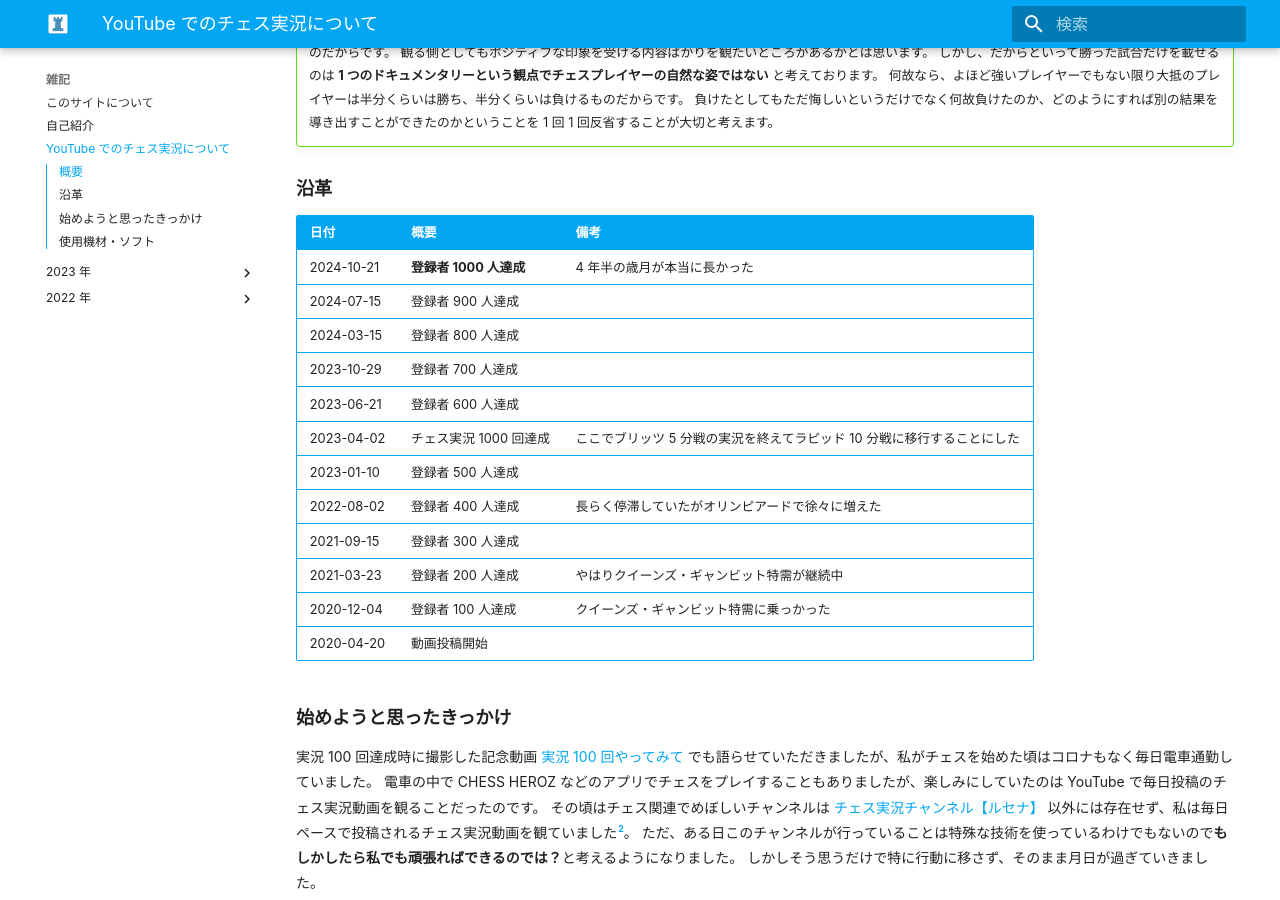
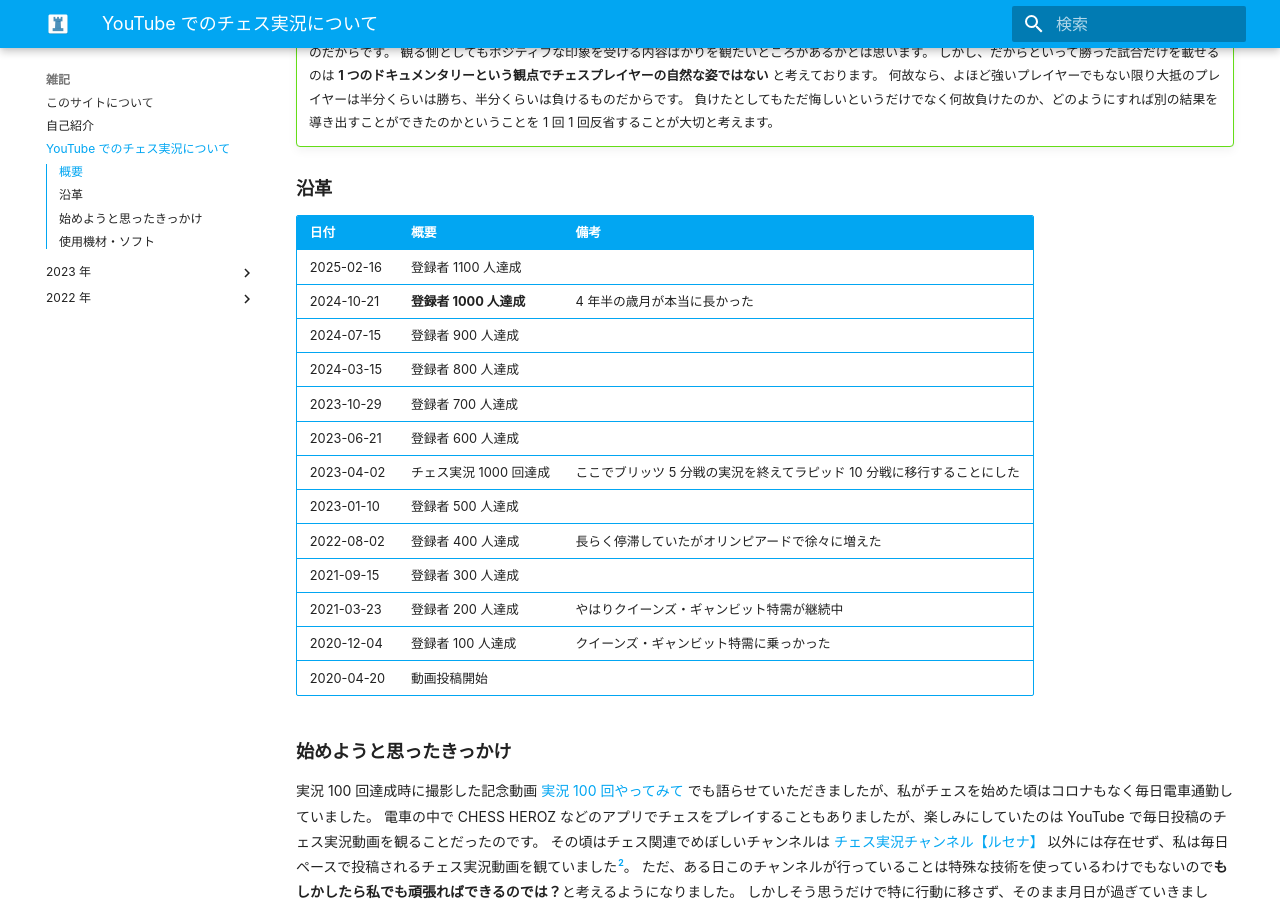
Before and after one commit to kojion/chess, an MkDocs documentation site: the page built from docs/note/youtube.md, in a window 1280 px wide and 900 px high, scrolled down 573 px. Built offline with MkDocs 1.6.1 and Material for MkDocs 9.7.7, drawn with Linux system fonts in a browser that asks for light colours; some web fonts are replaced; comment, search, counter and statistics services are not loaded.

Commit message:
登録者 1100 人達成

```diff
--- a/docs/note/youtube.md
+++ b/docs/note/youtube.md
@@ -34,6 +34,7 @@
 
 | 日付         | 概要               | 備考                                      |
 |:-----------|:-----------------|:----------------------------------------|
+| 2025-02-16 | 登録者 1100 人達成     |                                         |
 | 2024-10-21 | **登録者 1000 人達成** | 4 年半の歳月が本当に長かった                         |
 | 2024-07-15 | 登録者 900 人達成      |                                         |
 | 2024-03-15 | 登録者 800 人達成      |                                         |
```
